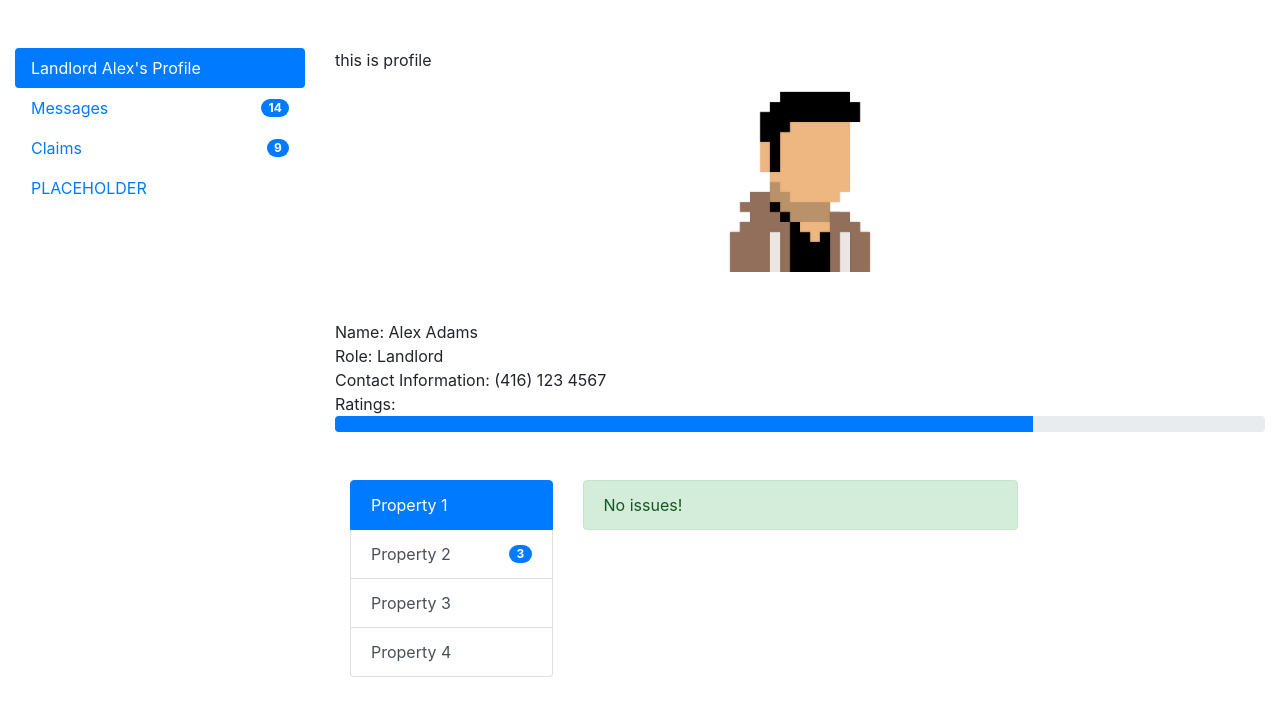
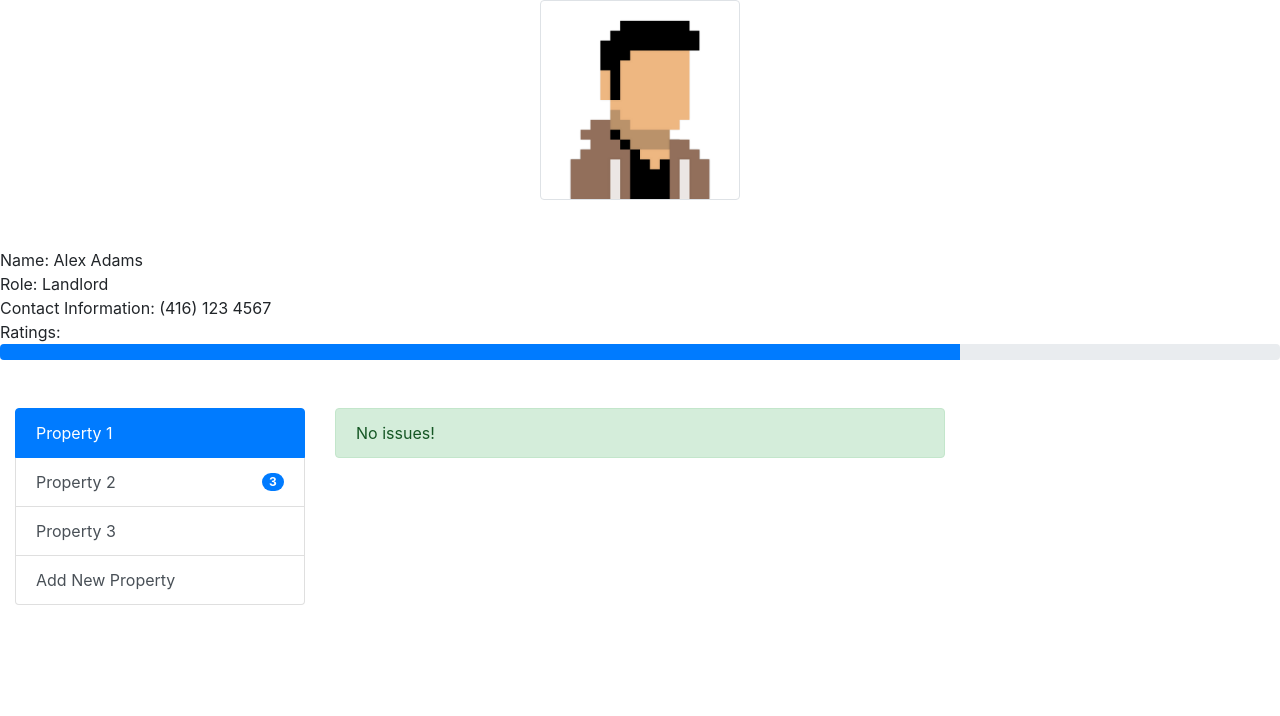
Before and after one commit to HibaD/BreezeRent, a website: page landlord-view.html in a window 1280 px wide. Drawn offline with nearby package versions, Linux system fonts and the light colour scheme.

Commit message:
create main view (empty), separate landlord view from main view

```diff
--- a/landlord-view.html
+++ b/landlord-view.html
@@ -8,54 +8,29 @@
 
   <!-- Bootstrap CSS -->
   <link rel="stylesheet" href="https://stackpath.bootstrapcdn.com/bootstrap/4.1.3/css/bootstrap.min.css" integrity="sha384-MCw98/SFnGE8fJT3GXwEOngsV7Zt27NXFoaoApmYm81iuXoPkFOJwJ8ERdknLPMO" crossorigin="anonymous">
-
-  <title>Landlord's View</title>
 </head>
 
 <body>
-  <br><br>
-
-  <div class="container-fluid">
-    <div class="row">
-      <div class="col-3" id="tabs">
-        <div class="nav flex-column nav-pills" id="v-pills-tab" role="tablist" aria-orientation="vertical">
-          <a class="nav-link d-flex justify-content-between align-items-center active" id="v-pills-home-tab" data-toggle="pill" href="#panel-profile" role="tab" aria-controls="v-pills-home" aria-selected="true">
-            Landlord Alex's Profile
-          </a>
-          <a class="nav-link d-flex justify-content-between align-items-center" id="v-pills-profile-tab" data-toggle="pill" href="#panel-messages" role="tab" aria-controls="v-pills-profile" aria-selected="false">
-            Messages
-            <span class="badge badge-primary badge-pill">14</span>
-          </a>
-          <a class="nav-link d-flex justify-content-between align-items-center" id="v-pills-messages-tab" data-toggle="pill" href="#panel-claims" role="tab" aria-controls="v-pills-messages" aria-selected="false">
-            Claims
-            <span class="badge badge-primary badge-pill">9</span>
-          </a>
-          <a class="nav-link d-flex justify-content-between align-items-center" id="v-pills-settings-tab" data-toggle="pill" href="#panel-placeholder" role="tab" aria-controls="v-pills-settings" aria-selected="false">
-            PLACEHOLDER
-          </a>
-        </div>
-      </div>
-
-      <div class="col-9">
-        <div class="tab-content" id="panels">
-
-          <div class="tab-pane fade show active" id="panel-profile" role="tabpanel" aria-labelledby="v-pills-home-tab">
-            this is profile
-
   <div class="text-center" id="profile-picture-div">
-              <img src="placeholder-img.png" class="rounded" alt="profile picture" height="200" width="200">
+    <img src="placeholder-img.png" class="rounded border" alt="profile picture" height="200" width="200">
   </div>
 
   <br><br>
 
   <div id="profile-div">
-              <div id="name">Name: Alex Adams</div>
-              <div id="role">Role: Landlord</div>
-              <div id="contact-info">Contact Information: (416) 123 4567</div>
+    <div>Name:
+      <span id="profile-name">Alex Adams</span>
+    </div>
+    <div>Role:
+      <span id="profile-role">Landlord</span>
+    </div>
+    <div>Contact Information:
+      <span id="profile-contact-phone-number">(416) 123 4567</span>
+    </div>
     <div id="rating">
       Ratings:
-                <div class="progress" width=100>
-                  <div class="progress-bar" id="rating" role="progressbar" style="width: 75%" aria-valuenow="75" aria-valuemin="0" aria-valuemax="100"></div>
+      <div class="progress">
+        <span class="progress-bar" id="rating" role="progressbar" style="width: 75%" aria-valuenow="75" aria-valuemin="0" aria-valuemax="100"></span>
       </div>
     </div>
   </div>
@@ -66,13 +41,19 @@
     <div class="row">
       <div class="col-3">
         <div class="list-group" id="list-tab" role="tablist">
-                    <a class="list-group-item list-group-item-action d-flex justify-content-between align-items-center active" id="list-home-list" data-toggle="list" href="#list-home" role="tab" aria-controls="home">Property 1</a>
+          <a class="list-group-item list-group-item-action d-flex justify-content-between align-items-center active" id="list-home-list" data-toggle="list" href="#list-home" role="tab" aria-controls="home">
+            Property 1
+          </a>
           <a class="list-group-item list-group-item-action d-flex justify-content-between align-items-center" id="list-profile-list" data-toggle="list" href="#list-profile" role="tab" aria-controls="profile">
             Property 2
             <span class="badge badge-primary badge-pill">3</span>
           </a>
-                    <a class="list-group-item list-group-item-action d-flex justify-content-between align-items-center" id="list-messages-list" data-toggle="list" href="#list-messages" role="tab" aria-controls="messages">Property 3</a>
-                    <a class="list-group-item list-group-item-action d-flex justify-content-between align-items-center" id="list-settings-list" data-toggle="list" href="#list-settings" role="tab" aria-controls="settings">Property 4</a>
+          <a class="list-group-item list-group-item-action d-flex justify-content-between align-items-center" id="list-messages-list" data-toggle="list" href="#list-messages" role="tab" aria-controls="messages">
+            Property 3
+          </a>
+          <a class="list-group-item list-group-item-action d-flex justify-content-between align-items-center" id="list-settings-list" data-toggle="list" href="#list-settings" role="tab" aria-controls="settings">
+            Add New Property
+          </a>
         </div>
       </div>
       <div class="col-6">
@@ -99,7 +80,8 @@
 
                 <div id="collapseOne" class="collapse show" aria-labelledby="headingOne" data-parent="#accordionExample">
                   <div class="card-body">
-                              Anim pariatur cliche reprehenderit, enim eiusmod high life accusamus terry richardson ad squid. 3 wolf moon officia aute, non cupidatat skateboard dolor brunch. Food truck quinoa nesciunt laborum eiusmod. Brunch 3 wolf
+                    Anim pariatur cliche reprehenderit, enim eiusmod high life accusamus terry richardson ad squid. 3 wolf moon officia aute, non cupidatat skateboard dolor brunch. Food truck quinoa nesciunt laborum eiusmod. Brunch 3
+                    wolf
                     moon tempor, sunt aliqua put a bird on it squid single-origin coffee nulla assumenda shoreditch et. Nihil anim keffiyeh helvetica, craft beer labore wes anderson cred nesciunt sapiente ea proident. Ad vegan excepteur
                     butcher vice lomo. Leggings occaecat craft beer farm-to-table, raw denim aesthetic synth nesciunt you probably haven't heard of them accusamus labore sustainable VHS.
                   </div>
@@ -115,7 +97,8 @@
                 </div>
                 <div id="collapseTwo" class="collapse" aria-labelledby="headingTwo" data-parent="#accordionExample">
                   <div class="card-body">
-                              Anim pariatur cliche reprehenderit, enim eiusmod high life accusamus terry richardson ad squid. 3 wolf moon officia aute, non cupidatat skateboard dolor brunch. Food truck quinoa nesciunt laborum eiusmod. Brunch 3 wolf
+                    Anim pariatur cliche reprehenderit, enim eiusmod high life accusamus terry richardson ad squid. 3 wolf moon officia aute, non cupidatat skateboard dolor brunch. Food truck quinoa nesciunt laborum eiusmod. Brunch 3
+                    wolf
                     moon tempor, sunt aliqua put a bird on it squid single-origin coffee nulla assumenda shoreditch et. Nihil anim keffiyeh helvetica, craft beer labore wes anderson cred nesciunt sapiente ea proident. Ad vegan excepteur
                     butcher vice lomo. Leggings occaecat craft beer farm-to-table, raw denim aesthetic synth nesciunt you probably haven't heard of them accusamus labore sustainable VHS.
                   </div>
@@ -131,7 +114,8 @@
                 </div>
                 <div id="collapseThree" class="collapse" aria-labelledby="headingThree" data-parent="#accordionExample">
                   <div class="card-body">
-                              Anim pariatur cliche reprehenderit, enim eiusmod high life accusamus terry richardson ad squid. 3 wolf moon officia aute, non cupidatat skateboard dolor brunch. Food truck quinoa nesciunt laborum eiusmod. Brunch 3 wolf
+                    Anim pariatur cliche reprehenderit, enim eiusmod high life accusamus terry richardson ad squid. 3 wolf moon officia aute, non cupidatat skateboard dolor brunch. Food truck quinoa nesciunt laborum eiusmod. Brunch 3
+                    wolf
                     moon tempor, sunt aliqua put a bird on it squid single-origin coffee nulla assumenda shoreditch et. Nihil anim keffiyeh helvetica, craft beer labore wes anderson cred nesciunt sapiente ea proident. Ad vegan excepteur
                     butcher vice lomo. Leggings occaecat craft beer farm-to-table, raw denim aesthetic synth nesciunt you probably haven't heard of them accusamus labore sustainable VHS.
                   </div>
@@ -146,36 +130,17 @@
             </div>
           </div>
           <div class="tab-pane fade" id="list-settings" role="tabpanel" aria-labelledby="list-settings-list">
-                      Property 4...
+            Add new property
           </div>
         </div>
       </div>
     </div>
   </div>
 
-          </div>
-
-          <div class="tab-pane fade" id="panel-messages" role="tabpanel" aria-labelledby="v-pills-profile-tab">
-            this is messages
-          </div>
-
-          <div class="tab-pane fade" id="panel-claims" role="tabpanel" aria-labelledby="v-pills-messages-tab">
-            this is claims
-          </div>
-
-          <div class="tab-pane fade" id="panel-placeholder" role="tabpanel" aria-labelledby="v-pills-settings-tab">
-            this is a placeholder
-          </div>
-        </div>
-      </div>
-    </div>
-  </div>
 
   <!-- Optional JavaScript -->
   <!-- jQuery first, then Popper.js, then Bootstrap JS -->
-  <script src="https://code.jquery.com/jquery-3.3.1.slim.min.js" integrity="sha384-q8i/X+965DzO0rT7abK41JStQIAqVgRVzpbzo5smXKp4YfRvH+8abtTE1Pi6jizo" crossorigin="anonymous"></script>
-  <script src="https://cdnjs.cloudflare.com/ajax/libs/popper.js/1.14.3/umd/popper.min.js" integrity="sha384-ZMP7rVo3mIykV+2+9J3UJ46jBk0WLaUAdn689aCwoqbBJiSnjAK/l8WvCWPIPm49" crossorigin="anonymous"></script>
-  <script src="https://stackpath.bootstrapcdn.com/bootstrap/4.1.3/js/bootstrap.min.js" integrity="sha384-ChfqqxuZUCnJSK3+MXmPNIyE6ZbWh2IMqE241rYiqJxyMiZ6OW/JmZQ5stwEULTy" crossorigin="anonymous"></script>
+  <script src="landlord-view.js"></script>
 </body>
 
 </html>
```
Also changed, not shown: main.html (added, +89 -0 lines), main.js (added, +8 -0 lines). Lines whose indentation alone changed are shown as unchanged.
